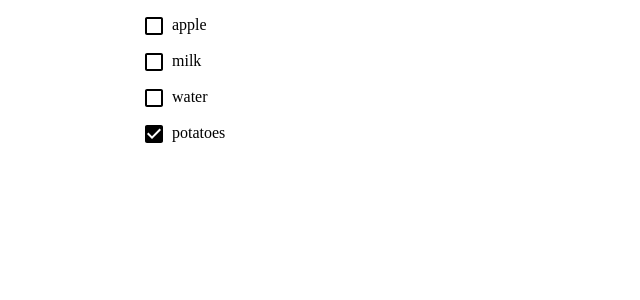
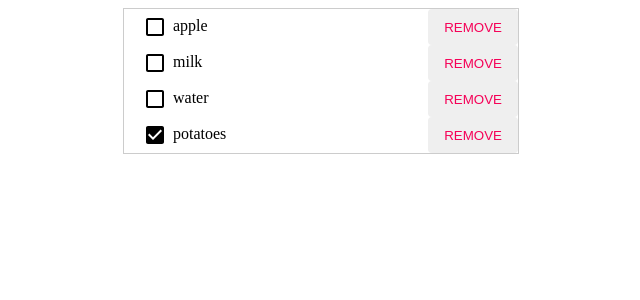
Before and after one commit to eldiyar7/grocery-list-app, a React (Create React App) app: page / in a window 1280 px wide. Shown: the top 300 px of the page, without its empty margins (319-959 px from the left). Built offline with nearby package versions, Linux system fonts and the light colour scheme.

Commit message:
item remove button

```diff
--- a/src/Item.js
+++ b/src/Item.js
@@ -3,6 +3,7 @@ import Checkbox from './Checkbox'
 
 function Item({item, onCheckOff}) {
   return (
+    <div className="item-container">
       <label className="checkbox-label">
         <Checkbox
           checked={item.grabbed}
@@ -10,6 +11,10 @@ function Item({item, onCheckOff}) {
         />
         {item.name}
       </label>
+      <button className="button">
+        <span className="button-label">Remove</span>
+      </button>
+    </div>
   )
 }
 
--- a/src/index.css
+++ b/src/index.css
@@ -10,7 +10,12 @@
 .items-container {
   display: flex;
   flex-direction: column;
-  align-items: flex-start;
+  border: 1px solid #ccc;
+}
+
+.item-container {
+  display: flex;
+  justify-content: space-between;
 }
 
 .checkbox-label {
@@ -46,6 +51,22 @@
   user-select: none;
 }
 
+.button {
+  border: 0;
+  outline: none;
+  border-radius: 4px;
+  box-sizing: border-box;
+  padding: 6px 16px;
+  min-width: 64px;
+  cursor: pointer;
+  color: #f50057;
+  text-transform: uppercase;
+}
+
+.button:hover {
+  background-color: rgba(245, 0, 87, 0.08);
+}
+
 @media (min-width: 0px) {
   .app-container {
     max-width: 444px;
```
Lines whose indentation alone changed are shown as unchanged.
